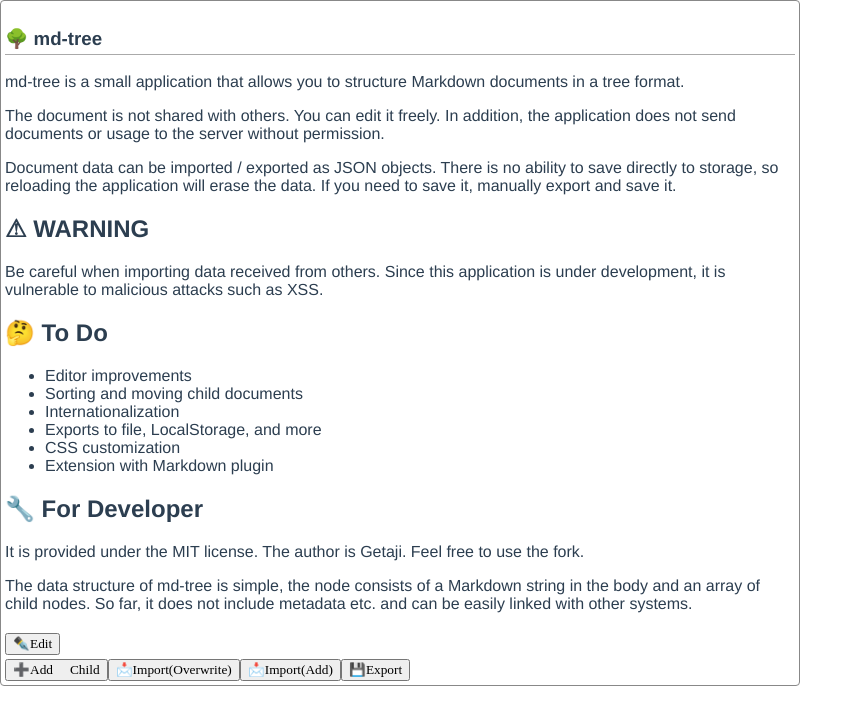
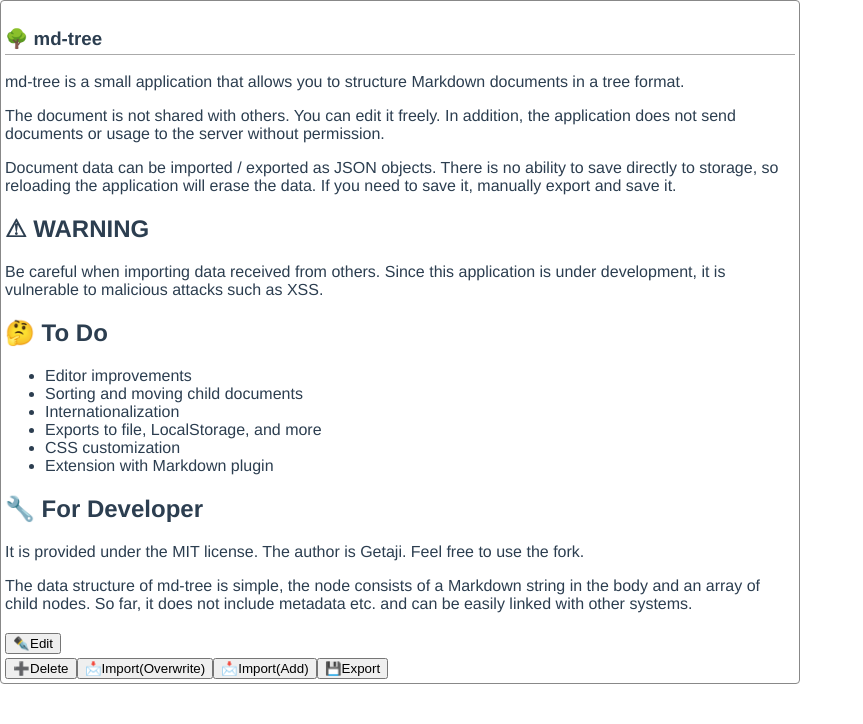
Before and after one commit to Getaji/md-tree, a React (Vite) app: page / in a window 1280 px wide. Shown: the top 724 px of the page, without its empty margins (0-863 px from the left). Built offline with nearby package versions, Linux system fonts and the light colour scheme.

Commit message:
絵文字ボタンをコンポーネント化（＆軽微なリファクタリング）

```diff
--- /dev/null
+++ b/src/components/EmojiButton.css
@@ -0,0 +1,6 @@
+.emojiButton-emoji {
+  font-weight: 400;
+  font-family: apple color emoji, segoe ui emoji, noto color emoji,
+    android emoji, emojisymbols, emojione mozilla, twemoji mozilla,
+    segoe ui symbol;
+}
--- /dev/null
+++ b/src/components/EmojiButton.tsx
@@ -0,0 +1,14 @@
+import { ComponentPropsWithoutRef, ReactNode } from "react";
+import "./EmojiButton.css";
+
+interface Props extends ComponentPropsWithoutRef<"button"> {
+  emoji: string;
+  children?: ReactNode | ReactNode[];
+};
+
+export const EmojiButton = ({ emoji, children, ...rest }: Props) => (
+  <button className="emojiButton" {...rest}>
+    <span className="emojiButton-emoji">{emoji}</span>
+    <span className="emojiButton-body">{children}</span>
+  </button>
+);
--- a/src/components/MdTreeNodeView.css
+++ b/src/components/MdTreeNodeView.css
@@ -1,10 +1,3 @@
-.emoji {
-  font-weight: 400;
-  font-family: apple color emoji, segoe ui emoji, noto color emoji,
-    android emoji, emojisymbols, emojione mozilla, twemoji mozilla,
-    segoe ui symbol;
-}
-
 .mdTree-node {
   display: flex;
   flex-direction: column;
--- a/src/components/MdTreeNodeView.tsx
+++ b/src/components/MdTreeNodeView.tsx
@@ -1,6 +1,7 @@
-import { Fragment, useState, useEffect } from "react";
+import { useState, useEffect } from "react";
 import produce from "immer";
 
+import { EmojiButton } from "./EmojiButton";
 import { toHTML as markdownToHTML } from "@/markdown";
 import "./MdTreeNodeView.css";
 
@@ -10,7 +11,7 @@ type Props = {
   node: MdTreeNode;
   isRoot?: boolean;
   onChangeNode?: (node: MdTreeNode) => void;
-  onDeleteNode?: () => void;
+  onDeleteNode?: (node: MdTreeNode) => void;
 };
 
 export const MdTreeNodeView = ({
@@ -45,7 +46,7 @@ export const MdTreeNodeView = ({
   };
   const onClickDelete = () => {
     if (confirm("Do you really want to delete this?")) {
-      if (!isRoot) nodeDeleteHandler?.();
+      if (!isRoot) nodeDeleteHandler?.(node);
     }
   };
   const onChangeNode = (node: MdTreeNode, i: number) => {
@@ -60,7 +61,7 @@ export const MdTreeNodeView = ({
     });
     nodeChangeHandler?.(newNode);
   };
-  const onClickAddChildren = () => {
+  const onClickAddChild = () => {
     const newNode = produce(node, (draft) => {
       draft.children.push({
         content: "",
@@ -115,24 +116,16 @@ export const MdTreeNodeView = ({
 
       <section className="mdTree-nodeMenu">
         {isEditing ? (
-          <Fragment>
-            <button className="emoji" onClick={onClickOK}>
-              ✔️OK
-            </button>
-            <button className="emoji" onClick={onClickCancel}>
-              ❌Cancel
-            </button>
-          </Fragment>
+          <>
+            <EmojiButton emoji="✔️" onClick={onClickOK}>OK</EmojiButton>
+            <EmojiButton emoji="❌" onClick={onClickCancel}>Cancel</EmojiButton>
+          </>
         ) : (
-          <button className="emoji" onClick={onClickEdit}>
-            ✒️Edit
-          </button>
+          <EmojiButton emoji="✒️" onClick={onClickEdit}>Edit</EmojiButton>
         )}
 
         {!isRoot && (
-          <button className="emoji" onClick={onClickDelete}>
-            🗑️Delete
-          </button>
+          <EmojiButton emoji="🗑️" onClick={onClickDelete}>Delete</EmojiButton>
         )}
       </section>
       <section className="mdTree-nodeChildren">
@@ -144,27 +137,10 @@ export const MdTreeNodeView = ({
             onDeleteNode={onDeleteNode.bind(null, child, i)}
           />
         ))}
-        <button
-          className="mdTree-addChildren emoji"
-          onClick={onClickAddChildren}
-        >
-          ➕Add Child
-        </button>
-        <button
-          className="mdTree-import emoji"
-          onClick={onClickImport.bind(null, "overwrite")}
-        >
-          📩Import(Overwrite)
-        </button>
-        <button
-          className="mdTree-import emoji"
-          onClick={onClickImport.bind(null, "add")}
-        >
-          📩Import(Add)
-        </button>
-        <button className="mdTree-export emoji" onClick={onClickExport}>
-          💾Export
-        </button>
+        <EmojiButton emoji="➕" onClick={onClickAddChild}>Delete</EmojiButton>
+        <EmojiButton emoji="📩" onClick={onClickImport.bind(null, "overwrite")}>Import(Overwrite)</EmojiButton>
+        <EmojiButton emoji="📩" onClick={onClickImport.bind(null, "add")}>Import(Add)</EmojiButton>
+        <EmojiButton emoji="💾" onClick={onClickExport}>Export</EmojiButton>
       </section>
     </article>
   );
```
